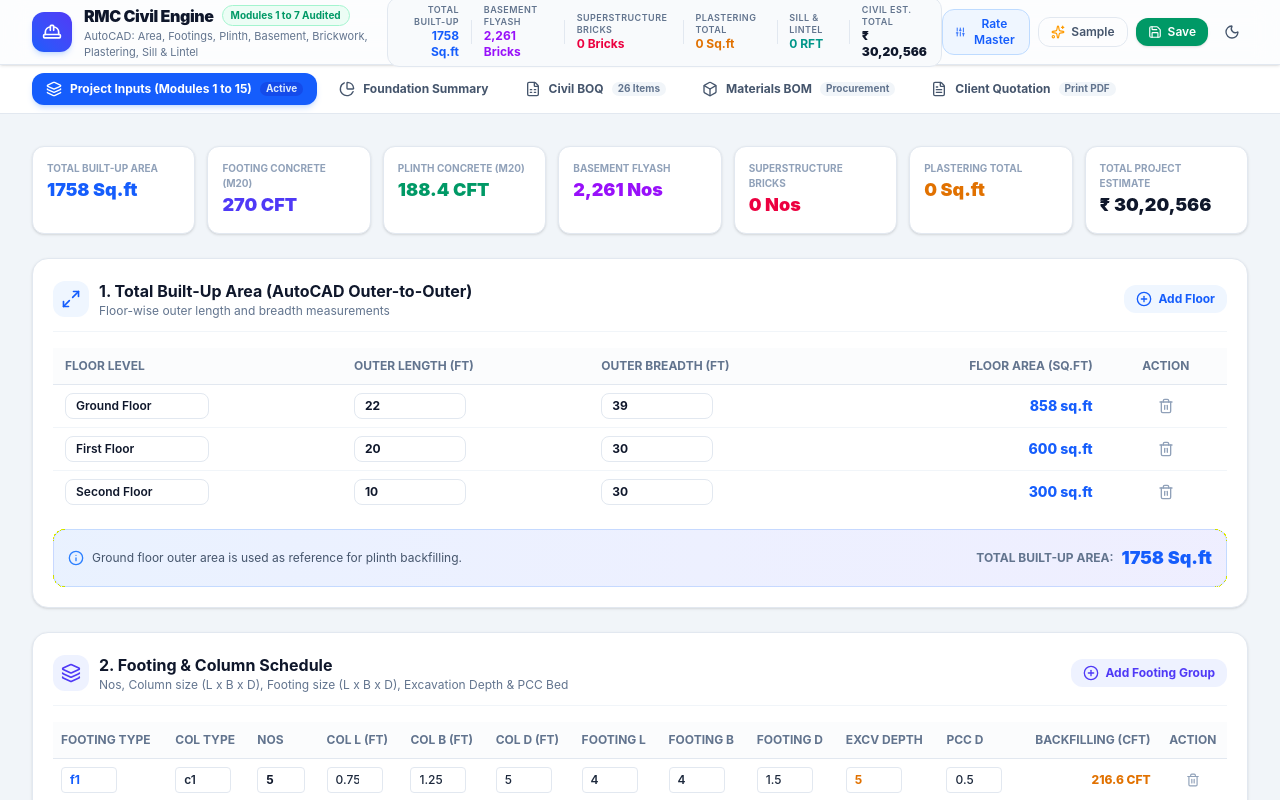
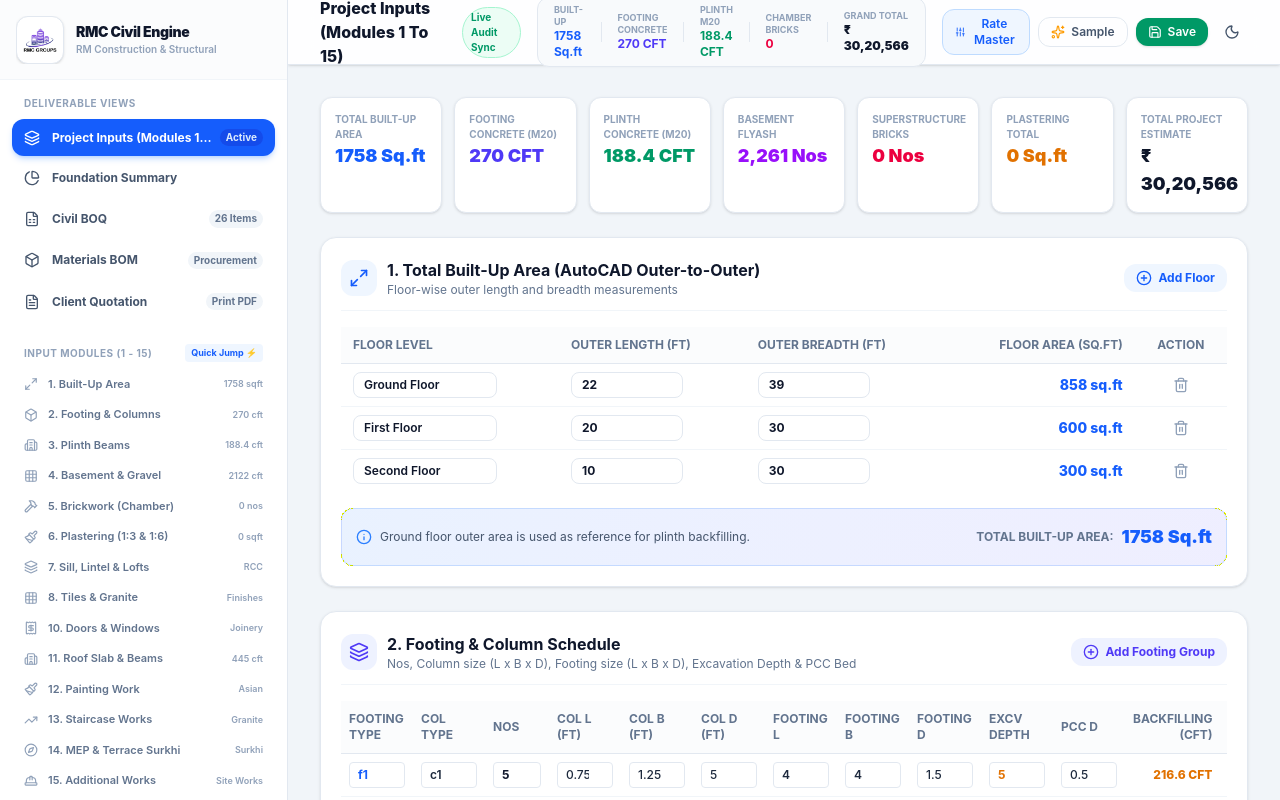
Before and after one commit to KGobikrishnan/RMC-group, a React (Vite) app in the folder frontend/: page / in a window 1280 px wide. Shown: the top 800 px of the page. Built offline with nearby package versions, Linux system fonts and the light colour scheme.

Commit message:
updated UI

```diff
--- a/frontend/src/App.jsx
+++ b/frontend/src/App.jsx
@@ -15,8 +15,18 @@ import {
   Save,
   Check,
   Box,
-  Compass
+  Compass,
+  Menu,
+  X,
+  ChevronRight,
+  TrendingUp,
+  Receipt,
+  Grid,
+  Paintbrush,
+  Hammer
 } from 'lucide-react';
+
+import rmcLogo from './assets/logo-rmc.png';
 
 import { DEFAULT_RATES, INITIAL_PROJECT_DATA } from './data/initialData';
 import { calculateCivilEstimateComplete } from './utils/calculator';
@@ -77,6 +87,8 @@ export default function App() {
   const [activeTab, setActiveTab] = useState('inputs');
   const [isRateModalOpen, setIsRateModalOpen] = useState(false);
   const [saveSuccess, setSaveSuccess] = useState(false);
+  const [sidebarCollapsed, setSidebarCollapsed] = useState(false);
+  const [mobileSidebarOpen, setMobileSidebarOpen] = useState(false);
 
   // Sync dark mode class
   useEffect(() => {
@@ -179,73 +191,248 @@ export default function App() {
     { id: 'quotation', label: 'Client Quotation', icon: FileText, badge: 'Print PDF', disabled: false },
   ];
 
+  const inputModules = [
+    { id: 'sec1', label: '1. Built-Up Area', icon: Maximize2, badge: `${Math.round(estimate.totalBuiltupArea)} sqft` },
+    { id: 'sec2', label: '2. Footing & Columns', icon: Box, badge: `${Math.round(estimate.totalFootingConcreteCft)} cft` },
+    { id: 'sec3', label: '3. Plinth Beams', icon: Building2, badge: `${Math.round(estimate.totalPlinthConcreteCft * 10) / 10} cft` },
+    { id: 'sec4', label: '4. Basement & Gravel', icon: Grid, badge: `${Math.round(estimate.basementGravelCft)} cft` },
+    { id: 'sec5', label: '5. Brickwork (Chamber)', icon: Hammer, badge: `${Math.round(estimate.brickwork?.chamberBricksNos || 0)} nos` },
+    { id: 'sec6', label: '6. Plastering (1:3 & 1:6)', icon: Paintbrush, badge: `${Math.round(estimate.plastering?.totalPlasteringSqft || 0)} sqft` },
+    { id: 'sec7', label: '7. Sill, Lintel & Lofts', icon: Layers, badge: 'RCC' },
+    { id: 'sec8', label: '8. Tiles & Granite', icon: Grid, badge: 'Finishes' },
+    { id: 'sec10', label: '10. Doors & Windows', icon: Receipt, badge: 'Joinery' },
+    { id: 'sec11', label: '11. Roof Slab & Beams', icon: Building2, badge: `${Math.round(estimate.totalRoofConcreteVolumeCft || 0)} cft` },
+    { id: 'sec12', label: '12. Painting Work', icon: Paintbrush, badge: 'Asian' },
+    { id: 'sec13', label: '13. Staircase Works', icon: TrendingUp, badge: 'Granite' },
+    { id: 'sec14', label: '14. MEP & Terrace Surkhi', icon: Compass, badge: 'Surkhi' },
+    { id: 'sec15', label: '15. Additional Works', icon: HardHat, badge: 'Site Works' },
+  ];
+
+  const scrollToModule = (modId) => {
+    setActiveTab('inputs');
+    setTimeout(() => {
+      const el = document.getElementById(modId);
+      if (el) {
+        el.scrollIntoView({ behavior: 'smooth', block: 'start' });
+      }
+    }, 100);
+  };
+
   return (
-    <div className="min-h-screen bg-slate-100 dark:bg-slate-950 text-slate-800 dark:text-slate-100 transition-colors font-sans flex flex-col">
-      {/* Top Header */}
-      <header className="sticky top-0 z-40 bg-white/80 dark:bg-slate-900/80 backdrop-blur-md border-b border-slate-200 dark:border-slate-800 shadow-sm no-print">
-        <div className="max-w-7xl mx-auto px-4 sm:px-6 lg:px-8 h-16 flex items-center justify-between">
-          {/* Logo & Brand */}
-          <div className="flex items-center gap-3">
-            <div className="p-2.5 rounded-xl bg-gradient-to-tr from-blue-600 to-indigo-600 text-white shadow-md shadow-blue-500/20">
-              <HardHat className="w-5 h-5" />
+    <div className="min-h-screen bg-slate-100 dark:bg-slate-950 text-slate-800 dark:text-slate-100 transition-colors font-sans flex">
+      {/* SIDEBAR NAVIGATION */}
+      <aside
+        className={`no-print fixed inset-y-0 left-0 z-50 flex flex-col bg-white dark:bg-slate-900 border-r border-slate-200 dark:border-slate-800 transition-all duration-300 ease-in-out lg:static ${
+          sidebarCollapsed ? 'w-20' : 'w-72'
+        } ${mobileSidebarOpen ? 'translate-x-0 shadow-2xl' : '-translate-x-full lg:translate-x-0'}`}
+      >
+        {/* Logo & Brand Header */}
+        <div className="h-20 px-4 flex items-center justify-between border-b border-slate-100 dark:border-slate-800/80 bg-slate-50/50 dark:bg-slate-900/50">
+          <div className="flex items-center gap-3 overflow-hidden">
+            <div className="relative flex-shrink-0 w-12 h-12 rounded-xl bg-white dark:bg-slate-800 p-1.5 border border-slate-200 dark:border-slate-700 shadow-sm flex items-center justify-center">
+              <img
+                src={rmcLogo}
+                alt="RMC Group Logo"
+                className="w-full h-full object-contain"
+                onError={(e) => {
+                  e.currentTarget.style.display = 'none';
+                }}
+              />
             </div>
-            <div>
-              <div className="flex items-center gap-2">
-                <span className="font-black text-base tracking-tight text-slate-900 dark:text-white">
+
+            {!sidebarCollapsed && (
+              <div className="flex flex-col min-w-0">
+                <span className="font-black text-sm tracking-tight text-slate-900 dark:text-white truncate">
                   RMC Civil Engine
                 </span>
-                <span className="text-[10px] font-bold px-2 py-0.5 rounded-full bg-emerald-50 dark:bg-emerald-950/80 text-emerald-600 dark:text-emerald-400 border border-emerald-200 dark:border-emerald-800">
-                  Modules 1 to 7 Audited
+                <span className="text-[10px] font-semibold text-slate-400 dark:text-slate-500 truncate">
+                  RM Construction & Structural
                 </span>
               </div>
-              <div className="text-[11px] text-slate-500 dark:text-slate-400 hidden sm:block">
-                AutoCAD: Area, Footings, Plinth, Basement, Brickwork, Plastering, Sill & Lintel
+            )}
+          </div>
+
+          <button
+            onClick={() => setMobileSidebarOpen(false)}
+            className="lg:hidden p-1.5 rounded-lg text-slate-400 hover:text-slate-600 dark:hover:text-slate-200"
+          >
+            <X className="w-5 h-5" />
+          </button>
+        </div>
+
+        {/* Sidebar Nav Links */}
+        <div className="flex-1 overflow-y-auto px-3 py-4 space-y-6">
+          {/* Main Deliverables Navigation */}
+          <div>
+            {!sidebarCollapsed && (
+              <div className="px-3 mb-2 text-[10px] font-bold uppercase tracking-wider text-slate-400 dark:text-slate-500">
+                Deliverable Views
+              </div>
+            )}
+            <div className="space-y-1">
+              {allTabs.map((item) => {
+                const Icon = item.icon;
+                const isActive = activeTab === item.id;
+                return (
+                  <button
+                    key={item.id}
+                    onClick={() => {
+                      setActiveTab(item.id);
+                      setMobileSidebarOpen(false);
+                    }}
+                    title={item.label}
+                    className={`w-full flex items-center gap-3 px-3 py-2.5 rounded-xl text-xs font-bold transition-all text-left ${
+                      isActive
+                        ? 'bg-blue-600 text-white shadow-md shadow-blue-500/25'
+                        : 'text-slate-600 dark:text-slate-400 hover:bg-slate-100 dark:hover:bg-slate-800/80 hover:text-slate-900 dark:hover:text-slate-100'
+                    }`}
+                  >
+                    <Icon className="w-4 h-4 flex-shrink-0" />
+                    {!sidebarCollapsed && (
+                      <div className="flex-1 flex items-center justify-between min-w-0">
+                        <span className="truncate">{item.label}</span>
+                        {item.badge && (
+                          <span
+                            className={`text-[10px] px-1.5 py-0.5 rounded-full font-bold ml-1.5 ${
+                              isActive
+                                ? 'bg-blue-700/80 text-blue-100'
+                                : 'bg-slate-100 dark:bg-slate-800 text-slate-500 dark:text-slate-400'
+                            }`}
+                          >
+                            {item.badge}
+                          </span>
+                        )}
+                      </div>
+                    )}
+                  </button>
+                );
+              })}
+            </div>
+          </div>
+
+          {/* Quick Module Jump Links (1 to 15) */}
+          <div>
+            {!sidebarCollapsed && (
+              <div className="px-3 mb-2 flex items-center justify-between">
+                <span className="text-[10px] font-bold uppercase tracking-wider text-slate-400 dark:text-slate-500">
+                  Input Modules (1 - 15)
+                </span>
+                <span className="text-[9px] font-bold px-1.5 py-0.5 rounded bg-blue-50 dark:bg-blue-950/60 text-blue-600 dark:text-blue-400">
+                  Quick Jump ⚡
+                </span>
+              </div>
+            )}
+            <div className="space-y-0.5">
+              {inputModules.map((mod) => {
+                const Icon = mod.icon;
+                return (
+                  <button
+                    key={mod.id}
+                    onClick={() => {
+                      scrollToModule(mod.id);
+                      setMobileSidebarOpen(false);
+                    }}
+                    title={mod.label}
+                    className="w-full flex items-center gap-2.5 px-3 py-1.5 rounded-lg text-[11px] font-semibold text-slate-500 dark:text-slate-400 hover:bg-slate-100/70 dark:hover:bg-slate-800/50 hover:text-blue-600 dark:hover:text-blue-400 transition-all text-left group"
+                  >
+                    <Icon className="w-3.5 h-3.5 flex-shrink-0 text-slate-400 group-hover:text-blue-500" />
+                    {!sidebarCollapsed && (
+                      <div className="flex-1 flex items-center justify-between min-w-0">
+                        <span className="truncate">{mod.label}</span>
+                        <span className="text-[9px] text-slate-400 dark:text-slate-500 ml-1">
+                          {mod.badge}
+                        </span>
+                      </div>
+                    )}
+                  </button>
+                );
+              })}
             </div>
           </div>
         </div>
 
-          {/* Quick Header Metric Badges */}
-          <div className="hidden xl:flex items-center gap-3 bg-slate-50 dark:bg-slate-800/60 px-3.5 py-1.5 rounded-xl border border-slate-200 dark:border-slate-700/60 text-xs">
-            <div className="text-right">
-              <span className="text-[9px] text-slate-500 uppercase tracking-wider block font-semibold">Total Built-Up</span>
-              <span className="text-xs font-bold text-blue-600 dark:text-blue-400">
-                {Math.round(estimate.totalBuiltupArea)} Sq.ft
+        {/* Sidebar Footer Controls */}
+        <div className="p-3 border-t border-slate-100 dark:border-slate-800 bg-slate-50/50 dark:bg-slate-900/50 space-y-2">
+          {!sidebarCollapsed && (
+            <div className="p-3 rounded-xl bg-gradient-to-br from-blue-500/10 to-indigo-500/10 border border-blue-500/20 text-xs">
+              <span className="text-[10px] font-bold text-slate-400 uppercase block">Grand Project Total</span>
+              <span className="text-base font-black text-blue-600 dark:text-blue-400">
+                ₹ {Math.round(estimate.grandTotalCost).toLocaleString('en-IN')}
+              </span>
+              <span className="text-[10px] text-slate-500 block mt-0.5">
+                ₹ {Math.round(estimate.costPerSqft).toLocaleString('en-IN')} / sq.ft
               </span>
             </div>
-            <div className="h-6 w-px bg-slate-200 dark:bg-slate-700" />
-            <div className="text-left">
-              <span className="text-[9px] text-slate-500 uppercase tracking-wider block font-semibold">Basement Flyash</span>
-              <span className="text-xs font-bold text-purple-600 dark:text-purple-400">
-                {Math.round(estimate.basementFlyashBricksNos).toLocaleString()} Bricks
+          )}
+
+          <button
+            onClick={() => setSidebarCollapsed(!sidebarCollapsed)}
+            className="hidden lg:flex w-full items-center justify-center gap-2 py-2 rounded-xl text-xs font-semibold text-slate-500 hover:bg-slate-100 dark:hover:bg-slate-800 transition-colors"
+            title={sidebarCollapsed ? "Expand Sidebar" : "Collapse Sidebar"}
+          >
+            <Menu className="w-4 h-4" />
+            {!sidebarCollapsed && <span>Collapse Sidebar</span>}
+          </button>
+        </div>
+      </aside>
+
+      {/* Mobile backdrop */}
+      {mobileSidebarOpen && (
+        <div
+          onClick={() => setMobileSidebarOpen(false)}
+          className="fixed inset-0 z-40 bg-slate-900/50 backdrop-blur-sm lg:hidden"
+        />
+      )}
+
+      {/* MAIN VIEWPORT (Header + Main Content Area + Footer) */}
+      <div className="flex-1 flex flex-col min-w-0 h-screen overflow-y-auto">
+        {/* Top Header Bar */}
+        <header className="sticky top-0 z-30 bg-white/90 dark:bg-slate-900/90 backdrop-blur-md border-b border-slate-200 dark:border-slate-800 shadow-sm no-print">
+          <div className="px-4 sm:px-6 lg:px-8 h-16 flex items-center justify-between gap-4">
+            <div className="flex items-center gap-3">
+              <button
+                onClick={() => setMobileSidebarOpen(true)}
+                className="lg:hidden p-2 rounded-xl bg-slate-100 dark:bg-slate-800 text-slate-600 dark:text-slate-300"
+                aria-label="Open Navigation"
+              >
+                <Menu className="w-5 h-5" />
+              </button>
+
+              <div className="flex items-center gap-2">
+                <span className="font-extrabold text-sm sm:text-base text-slate-900 dark:text-white capitalize">
+                  {allTabs.find(t => t.id === activeTab)?.label || 'Project Dashboard'}
+                </span>
+                <span className="hidden sm:inline-block text-[10px] font-bold px-2 py-0.5 rounded-full bg-emerald-50 dark:bg-emerald-950/80 text-emerald-600 dark:text-emerald-400 border border-emerald-200 dark:border-emerald-800">
+                  Live Audit Sync
                 </span>
               </div>
-            <div className="h-6 w-px bg-slate-200 dark:bg-slate-700" />
-            <div className="text-left">
-              <span className="text-[9px] text-slate-500 uppercase tracking-wider block font-semibold">Superstructure Bricks</span>
-              <span className="text-xs font-bold text-rose-600 dark:text-rose-400">
-                {Math.round(estimate.brickwork?.chamberBricksNos || 0).toLocaleString()} Bricks
-              </span>
             </div>
-            <div className="h-6 w-px bg-slate-200 dark:bg-slate-700" />
-            <div className="text-left">
-              <span className="text-[9px] text-slate-500 uppercase tracking-wider block font-semibold">Plastering Total</span>
-              <span className="text-xs font-bold text-amber-600 dark:text-amber-400">
-                {Math.round(estimate.plastering?.totalPlasteringSqft || 0).toLocaleString()} Sq.ft
-              </span>
+
+            {/* Quick Metrics Bar in Top Bar */}
+            <div className="hidden xl:flex items-center gap-4 bg-slate-50 dark:bg-slate-800/60 px-4 py-1.5 rounded-xl border border-slate-200 dark:border-slate-700/60 text-xs">
+              <div>
+                <span className="text-[9px] text-slate-400 uppercase font-bold block">Built-Up</span>
+                <span className="font-bold text-blue-600 dark:text-blue-400">{Math.round(estimate.totalBuiltupArea)} Sq.ft</span>
               </div>
-            <div className="h-6 w-px bg-slate-200 dark:bg-slate-700" />
-            <div className="text-left">
-              <span className="text-[9px] text-slate-500 uppercase tracking-wider block font-semibold">Sill & Lintel</span>
-              <span className="text-xs font-bold text-teal-600 dark:text-teal-400">
-                {Math.round((estimate.sillLintel?.sillLengthRft || 0) + (estimate.sillLintel?.lintelLengthRft || 0))} RFT
-              </span>
+              <div className="h-5 w-px bg-slate-200 dark:bg-slate-700" />
+              <div>
+                <span className="text-[9px] text-slate-400 uppercase font-bold block">Footing Concrete</span>
+                <span className="font-bold text-indigo-600 dark:text-indigo-400">{Math.round(estimate.totalFootingConcreteCft)} CFT</span>
               </div>
-            <div className="h-6 w-px bg-slate-200 dark:bg-slate-700" />
-            <div className="text-left">
-              <span className="text-[9px] text-slate-500 uppercase tracking-wider block font-semibold">Civil Est. Total</span>
-              <span className="text-xs font-black text-slate-900 dark:text-white">
-                ₹ {Math.round(estimate.grandTotalCost).toLocaleString('en-IN')}
-              </span>
+              <div className="h-5 w-px bg-slate-200 dark:bg-slate-700" />
+              <div>
+                <span className="text-[9px] text-slate-400 uppercase font-bold block">Plinth M20</span>
+                <span className="font-bold text-emerald-600 dark:text-emerald-400">{Math.round(estimate.totalPlinthConcreteCft * 10) / 10} CFT</span>
+              </div>
+              <div className="h-5 w-px bg-slate-200 dark:bg-slate-700" />
+              <div>
+                <span className="text-[9px] text-slate-400 uppercase font-bold block">Chamber Bricks</span>
+                <span className="font-bold text-rose-600 dark:text-rose-400">{Math.round(estimate.brickwork?.chamberBricksNos || 0).toLocaleString()}</span>
+              </div>
+              <div className="h-5 w-px bg-slate-200 dark:bg-slate-700" />
+              <div>
+                <span className="text-[9px] text-slate-400 uppercase font-bold block">Grand Total</span>
+                <span className="font-black text-slate-900 dark:text-white">₹ {Math.round(estimate.grandTotalCost).toLocaleString('en-IN')}</span>
               </div>
             </div>
 
@@ -288,53 +475,6 @@ export default function App() {
             </div>
           </div>
         </header>
-
-      {/* Tab Navigation */}
-      <div className="bg-white dark:bg-slate-900 border-b border-slate-200 dark:border-slate-800 no-print">
-        <div className="max-w-7xl mx-auto px-4 sm:px-6 lg:px-8 flex items-center justify-between overflow-x-auto">
-          <nav className="flex space-x-2 py-2">
-            {allTabs.map((tab) => {
-              const Icon = tab.icon;
-              const isActive = activeTab === tab.id;
-              const isDisabled = tab.disabled;
-
-              return (
-                <button
-                  key={tab.id}
-                  disabled={isDisabled}
-                  onClick={() => !isDisabled && setActiveTab(tab.id)}
-                  title={isDisabled ? 'Disabled for now (can be enabled later)' : ''}
-                  className={`flex items-center gap-2 px-3.5 py-2 rounded-xl text-xs font-bold transition-all whitespace-nowrap ${
-                    isActive
-                      ? 'bg-blue-600 text-white shadow-md shadow-blue-500/20'
-                      : isDisabled
-                        ? 'opacity-40 cursor-not-allowed text-slate-400 dark:text-slate-600 bg-slate-50/50 dark:bg-slate-800/30'
-                        : 'text-slate-600 dark:text-slate-400 hover:bg-slate-100 dark:hover:bg-slate-800'
-                  }`}
-                >
-                  <Icon className="w-4 h-4" />
-                  <span>{tab.label}</span>
-                  {tab.badge && (
-                    <span className={`text-[10px] px-1.5 py-0.2 rounded-full font-bold ${
-                      isActive
-                        ? 'bg-blue-700/80 text-blue-100'
-                        : 'bg-slate-100 dark:bg-slate-800 text-slate-500'
-                    }`}>
-                      {tab.badge}
-                    </span>
-                  )}
-                  {isDisabled && (
-                    <span className="text-[9px] font-semibold text-slate-400 uppercase tracking-wider ml-1 bg-slate-200/60 dark:bg-slate-700/60 px-1.5 py-0.5 rounded">
-                      Disabled
-                    </span>
-                  )}
-                </button>
-              );
-            })}
-          </nav>
-        </div>
-      </div>
-
       {/* Main Content Area */}
       <main className="max-w-7xl mx-auto px-4 sm:px-6 lg:px-8 py-8 flex-1 w-full">
         {/* ACTIVE TAB: All 7 Civil Modules */}
@@ -387,95 +527,123 @@ export default function App() {
             </div>
 
             {/* MODULE 1: Total Built-Up Area */}
+            <div id="sec1">
               <TotalAreaModule builtup={data.builtup} updateBuiltup={updateBuiltup} estimate={estimate} />
+            </div>
 
             {/* MODULE 2: Footing & Column Schedule */}
+            <div id="sec2">
               <FootingModule footings={data.footings} updateFootings={updateFootings} estimate={estimate} />
+            </div>
 
-            {/* MODULE 3: Plinth Beam Calculation (With Dynamic Row Addition) */}
+            {/* MODULE 3: Plinth Beam Calculation */}
+            <div id="sec3">
               <PlinthBeamModule
                 plinthBeams={data.plinthBeams || [data.plinthBeam]}
                 updatePlinthBeams={updatePlinthBeams}
                 estimate={estimate}
               />
+            </div>
 
             {/* MODULE 4: Basement Flyash Brickwork Details */}
+            <div id="sec4">
               <BasementModule
                 basement={data.basement}
                 updateBasement={updateBasement}
                 estimate={estimate}
                 builtup={data.builtup}
               />
+            </div>
 
-            {/* MODULE 5: Superstructure Brickwork (9" & 4.5" Walls + Openings Deductions) */}
+            {/* MODULE 5: Superstructure Brickwork (9" & 4.5" Walls) */}
+            <div id="sec5">
               <BrickworkModule
                 brickwork={data.brickwork}
                 updateBrickwork={updateBrickwork}
                 estimate={estimate}
               />
+            </div>
 
-            {/* MODULE 6: Plastering (Ceiling 1:3, Wall Inner 1:6, Wall Outer 1:6) */}
+            {/* MODULE 6: Plastering */}
+            <div id="sec6">
               <PlasteringModule
                 plastering={data.plastering}
                 updatePlastering={updatePlastering}
                 estimate={estimate}
               />
+            </div>
 
-            {/* MODULE 7: Sill Beam, Lintel Beam & Lofts/Sunshades RCC */}
+            {/* MODULE 7: Sill, Lintel & Lofts */}
+            <div id="sec7">
               <SillLintelModule
                 sillLintel={data.sillLintel}
                 updateSillLintel={updateSillLintel}
                 estimate={estimate}
               />
+            </div>
 
             {/* MODULE 8: Tiles & Granite Work */}
+            <div id="sec8">
               <TilesModule
                 tiles={data.tiles}
                 updateTiles={updateTiles}
                 estimate={estimate}
               />
+            </div>
 
             {/* MODULE 10: Doors & Windows Joinery */}
+            <div id="sec10">
               <JoineryModule
                 joinery={data.joinery}
                 updateJoinery={updateJoinery}
                 estimate={estimate}
               />
+            </div>
 
             {/* MODULE 11: Roof Slab & Roof Beams Concrete */}
+            <div id="sec11">
               <RoofSlabModule
                 roofSlab={data.roofSlab}
                 updateRoofSlab={updateRoofSlab}
                 estimate={estimate}
               />
+            </div>
 
             {/* MODULE 12: Painting Work */}
+            <div id="sec12">
               <PaintingModule
                 painting={data.painting}
                 updatePainting={updatePainting}
                 estimate={estimate}
               />
+            </div>
 
             {/* MODULE 13: Staircase Works */}
+            <div id="sec13">
               <StaircaseModule
                 staircase={data.staircase}
                 updateStaircase={updateStaircase}
                 estimate={estimate}
               />
+            </div>
 
             {/* MODULE 14: Others - Electrical, Plumbing & Terrace Surkhi */}
+            <div id="sec14">
               <OthersModule
                 others={data.others}
                 updateOthers={updateOthers}
                 estimate={estimate}
               />
+            </div>
 
             {/* MODULE 15: Additional Works & Site Infrastructure */}
+            <div id="sec15">
               <AdditionalWorksModule
                 additionalWorks={data.additionalWorks}
                 updateAdditionalWorks={updateAdditionalWorks}
                 estimate={estimate}
               />
+            </div>
           </div>
         )}
 
@@ -519,6 +687,7 @@ export default function App() {
           </div>
         </div>
       </footer>
+      </div>
 
       {/* Global Rate Master Modal */}
       <RateMasterModal
```
Also changed, not shown: frontend/src/assets/logo-rmc.png (added). Lines whose indentation alone changed are shown as unchanged.
